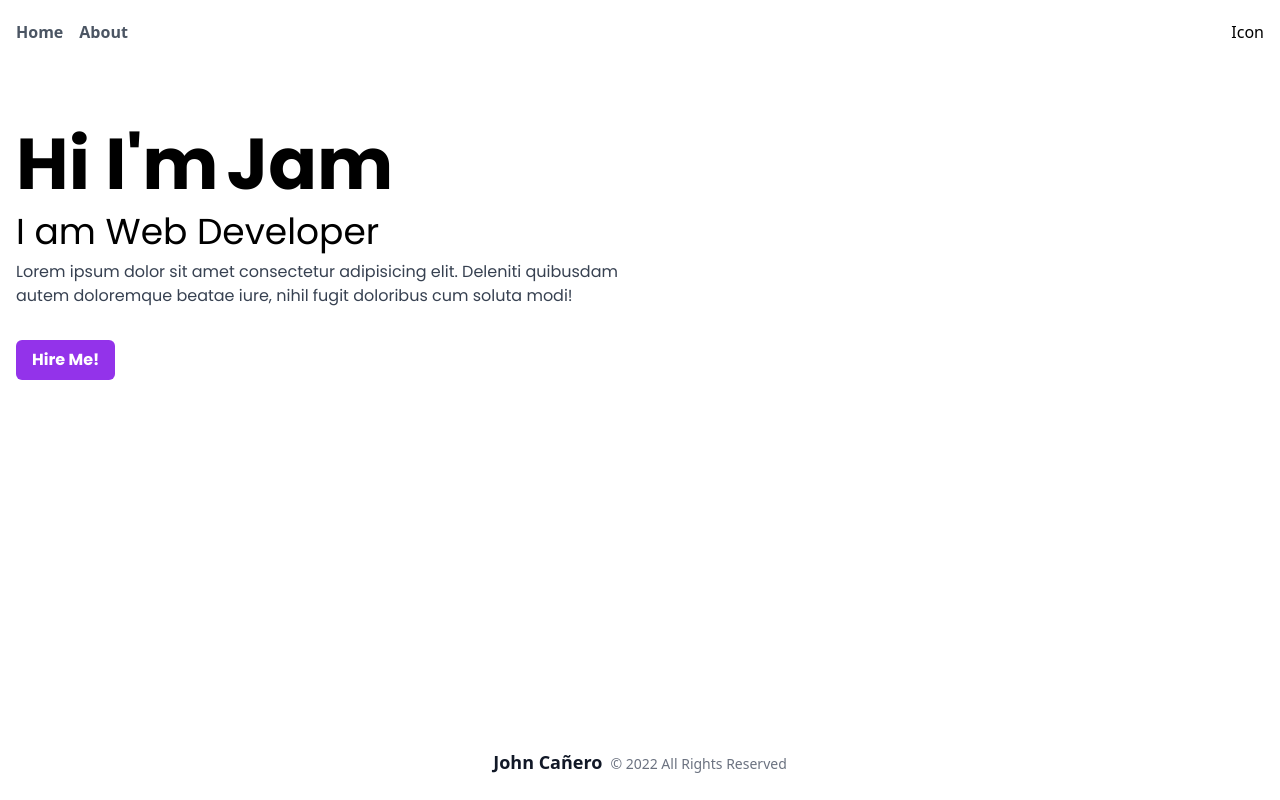
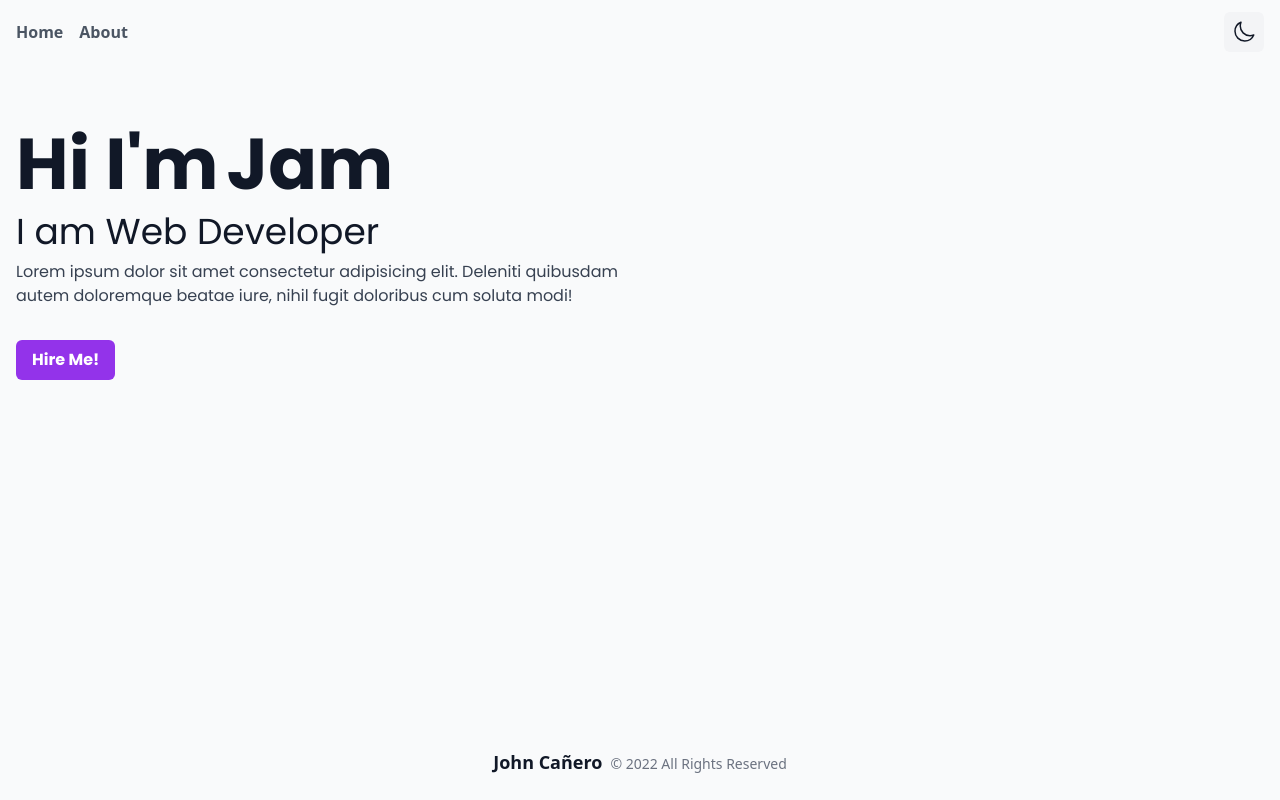
Before and after one commit to johncanero/johncanero-website, a Next.js app: page / in a window 1280 px wide. Built offline with nearby package versions, Linux system fonts and the light colour scheme.

Commit message:
Dark Mode and Installing Next Themes

```diff
--- a/package.json
+++ b/package.json
@@ -12,6 +12,7 @@
     "eslint": "8.27.0",
     "eslint-config-next": "13.0.2",
     "next": "13.0.2",
+    "next-themes": "^0.2.1",
     "react": "18.2.0",
     "react-dom": "18.2.0"
   },
--- a/pages/_app.tsx
+++ b/pages/_app.tsx
@@ -1,6 +1,11 @@
+import { ThemeProvider } from 'next-themes'
 import '../styles/globals.css'
 import type { AppProps } from 'next/app'
 
 export default function App({ Component, pageProps }: AppProps) {
-  return <Component {...pageProps} />
+  return (
+    <ThemeProvider attribute="class">
+        <Component {...pageProps} />
+    </ThemeProvider>
+  )
 }
--- a/sections/Header.tsx
+++ b/sections/Header.tsx
@@ -1,5 +1,6 @@
 import React from "react";
 import Link from "next/link";
+import Button from "../components/Button";
 
 const Header = () => {
   const navigations = [
@@ -7,6 +8,26 @@
     { label: "About", path: "/about" },
   ];
 
+  const renderThemeChanger = () => {
+    return (
+      <Button className='bg-gray-100' onClick={undefined}>
+        <svg
+          xmlns="http://www.w3.org/2000/svg"
+          fill="none"
+          viewBox="0 0 24 24"
+          stroke-width="1.5"
+          stroke="currentColor"
+          className="w-6 h-6"
+        >
+          <path
+            stroke-linecap="round"
+            stroke-linejoin="round"
+            d="M21.752 15.002A9.718 9.718 0 0118 15.75c-5.385 0-9.75-4.365-9.75-9.75 0-1.33.266-2.597.748-3.752A9.753 9.753 0 003 11.25C3 16.635 7.365 21 12.75 21a9.753 9.753 0 009.002-5.998z"
+          />
+        </svg>
+      </Button>
+    );
+  };
 
   return (
     <header className="h-16 flex items-center justify-between">
@@ -21,7 +42,7 @@
           </Link>
         ))}
       </ul>
-      <button>Icon</button>
+      {renderThemeChanger()}
     </header>
   );
 };
--- a/styles/globals.css
+++ b/styles/globals.css
@@ -5,6 +5,7 @@
 /* Layer Base */
 @layer base {
     body {
-        @apply sm:max-w-sm md:max-w-2xl lg:max-w-7xl mx-auto px-4 ;
+        @apply sm:max-w-sm md:max-w-2xl lg:max-w-7xl mx-auto px-4;
+        @apply dark:bg-black dark:text-gray-100 bg-gray-50 text-gray-900
     }
 }
```
Also changed, not shown: 1 other file (tests, documents, lock files or other folders).
